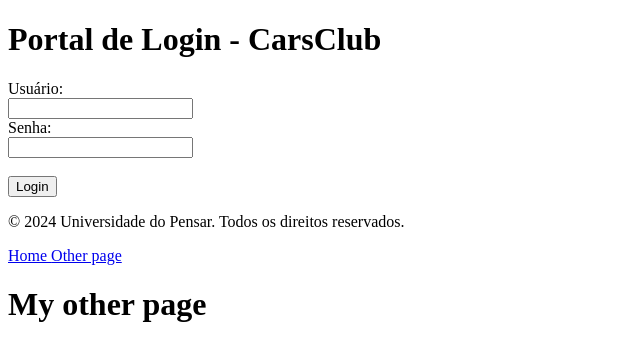
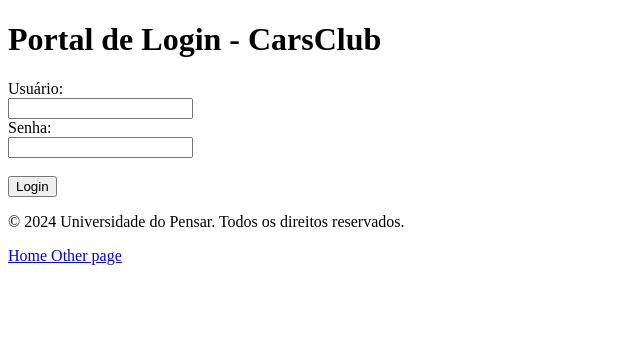
Before and after one commit to Victor-sousa207/Clube_De_Carros_ADS24, a website: page login.html in a window 1280 px wide. Shown: the whole page, without its empty margins (0-640 px from the left). Drawn offline with Linux system fonts and the light colour scheme.

Commit message:
Página do Login

```diff
--- a/login.html
+++ b/login.html
@@ -33,12 +33,8 @@
 
     <nav>
       <a href="/"> Home </a>
-      <a href="/login.html" aria-current="page">Other page</a>
+      <a href="/index.html" aria-current="page">Other page</a>
     </nav>
-
-    <main>
-      <h1>My other page</h1>
-    </main>
 
   </body>
 
```
